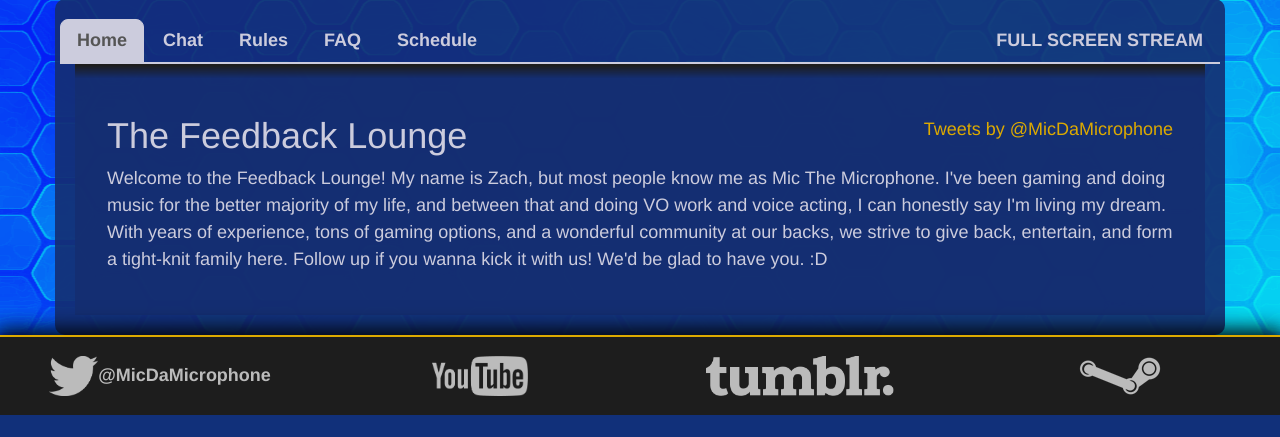
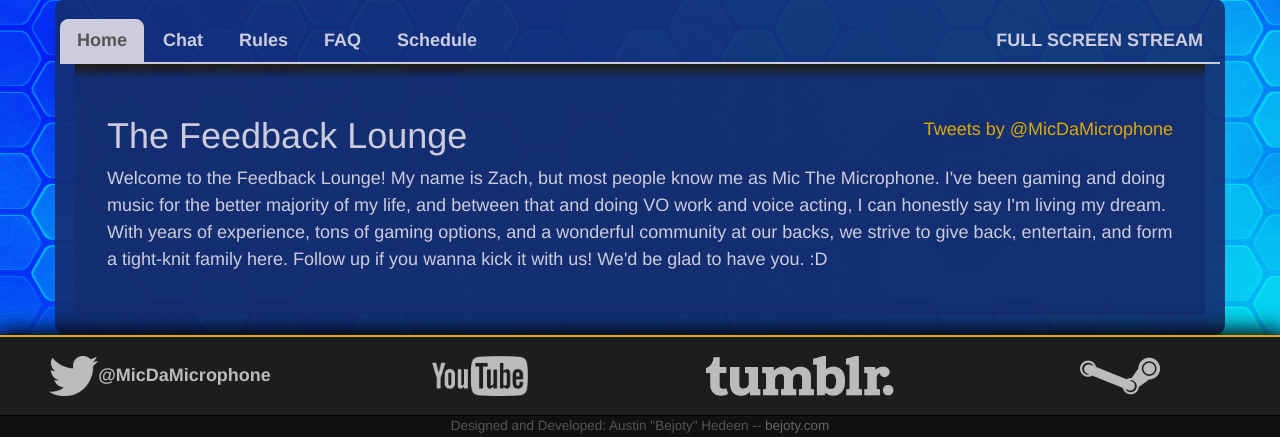
Before and after one commit to Bejoty/TheFeedbackLounge, a Django app: page /stream/new/ in a window 1280 px wide. Shown: the part 523-960 px from the top of the page. Before the commit the page ends 938 px from the top, so only its background shows below. Run offline with Django 3.2, Linux system fonts and the light colour scheme; some libraries are stand-ins or nearby versions; some web fonts are replaced.

Commit message:
Add web credit to base files

```diff
--- a/base/static/base/style.css
+++ b/base/static/base/style.css
@@ -77,3 +77,16 @@ a, a:hover {
   max-width: 100%;
   max-height: 40px;
 }
+
+#credit p {
+  background: #111;
+  color: #555;
+  margin: 0;
+  font-size: 75%;
+  text-align: center;
+  border-top: 1px solid #000;
+}
+
+#credit a {
+  color: #666;
+}
--- a/base/templates/base/base.html
+++ b/base/templates/base/base.html
@@ -65,6 +65,10 @@
       </div>
     </div>
 
+    <div id="credit">
+      <p>Designed and Developed: Austin "Bejoty" Hedeen -- {{ 'bejoty.com'|urlize }}</p>
+    </div>
+
     <!-- ================================================== -->
     <script src="{% static 'jquery/jquery-2.1.1.min.js' %}"></script>
     <script src="{% static 'bootstrap/js/bootstrap.min.js' %}"></script>
```
